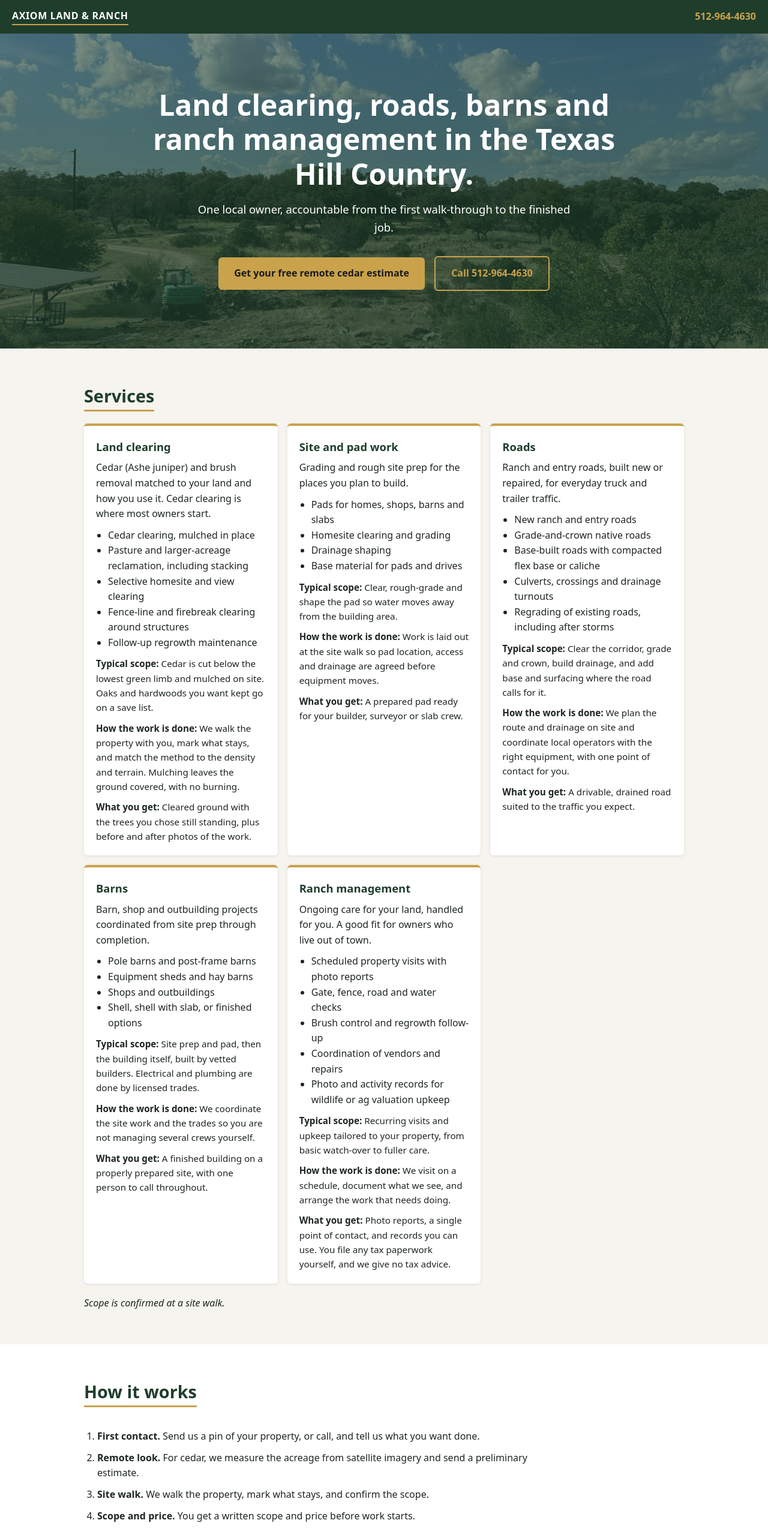
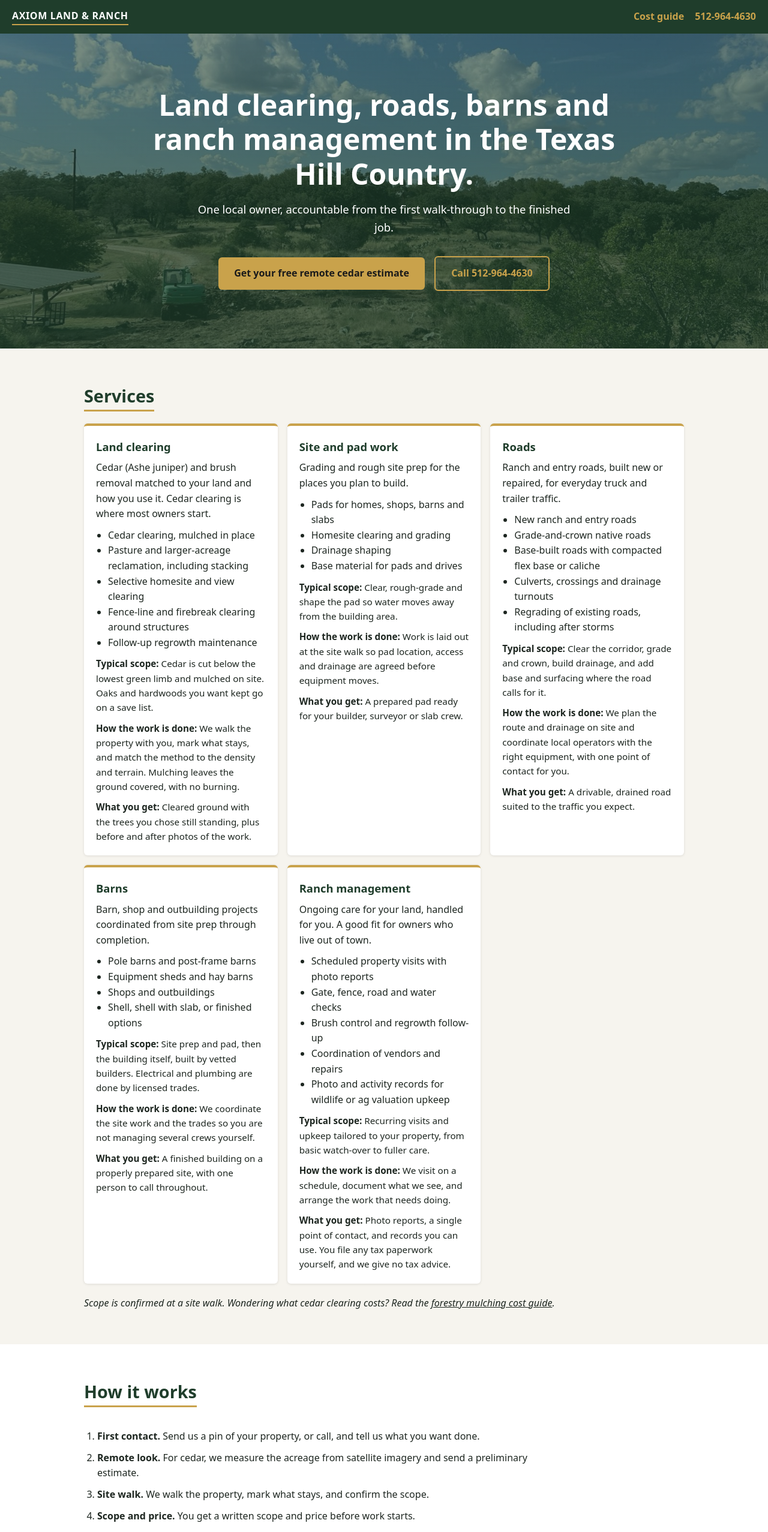
Before and after one commit to axiomlandandranch/axiom-site, a plain HTML site: page index.html in a window 1280 px wide. Shown: the top 2554 px of the page at 60% size. Drawn offline with Linux system fonts and the light colour scheme.

Commit message:
Add forestry mulching cost guide

```diff
--- a/index.html
+++ b/index.html
@@ -40,7 +40,7 @@ footer a{color:var(--gold)}
 </style>
 </head>
 <body>
-<header><strong>AXIOM LAND &amp; RANCH</strong><a href="tel:512-964-4630">512-964-4630</a></header>
+<header><strong>AXIOM LAND &amp; RANCH</strong><span><a href="guides/forestry-mulching-cost.html" style="margin-right:18px">Cost guide</a><a href="tel:512-964-4630">512-964-4630</a></span></header>
 <div class="hero">
 <h1>Land clearing, roads, barns and ranch management in the Texas Hill Country.</h1>
 <p>One local owner, accountable from the first walk-through to the finished job.</p>
@@ -56,7 +56,7 @@ footer a{color:var(--gold)}
 <div class="card"><h3>Barns</h3><p>Barn, shop and outbuilding projects coordinated from site prep through completion.</p><ul><li>Pole barns and post-frame barns</li><li>Equipment sheds and hay barns</li><li>Shops and outbuildings</li><li>Shell, shell with slab, or finished options</li></ul><p class="lbl"><strong>Typical scope:</strong> Site prep and pad, then the building itself, built by vetted builders. Electrical and plumbing are done by licensed trades.</p><p class="lbl"><strong>How the work is done:</strong> We coordinate the site work and the trades so you are not managing several crews yourself.</p><p class="lbl"><strong>What you get:</strong> A finished building on a properly prepared site, with one person to call throughout.</p></div>
 <div class="card"><h3>Ranch management</h3><p>Ongoing care for your land, handled for you. A good fit for owners who live out of town.</p><ul><li>Scheduled property visits with photo reports</li><li>Gate, fence, road and water checks</li><li>Brush control and regrowth follow-up</li><li>Coordination of vendors and repairs</li><li>Photo and activity records for wildlife or ag valuation upkeep</li></ul><p class="lbl"><strong>Typical scope:</strong> Recurring visits and upkeep tailored to your property, from basic watch-over to fuller care.</p><p class="lbl"><strong>How the work is done:</strong> We visit on a schedule, document what we see, and arrange the work that needs doing.</p><p class="lbl"><strong>What you get:</strong> Photo reports, a single point of contact, and records you can use. You file any tax paperwork yourself, and we give no tax advice.</p></div>
 </div>
-<p class="note">Scope is confirmed at a site walk.</p>
+<p class="note">Scope is confirmed at a site walk. Wondering what cedar clearing costs? Read the <a href="guides/forestry-mulching-cost.html">forestry mulching cost guide</a>.</p>
 </div></section>
 <section id="how" style="background:#fff"><div class="wrap">
 <h2>How it works</h2>
```
